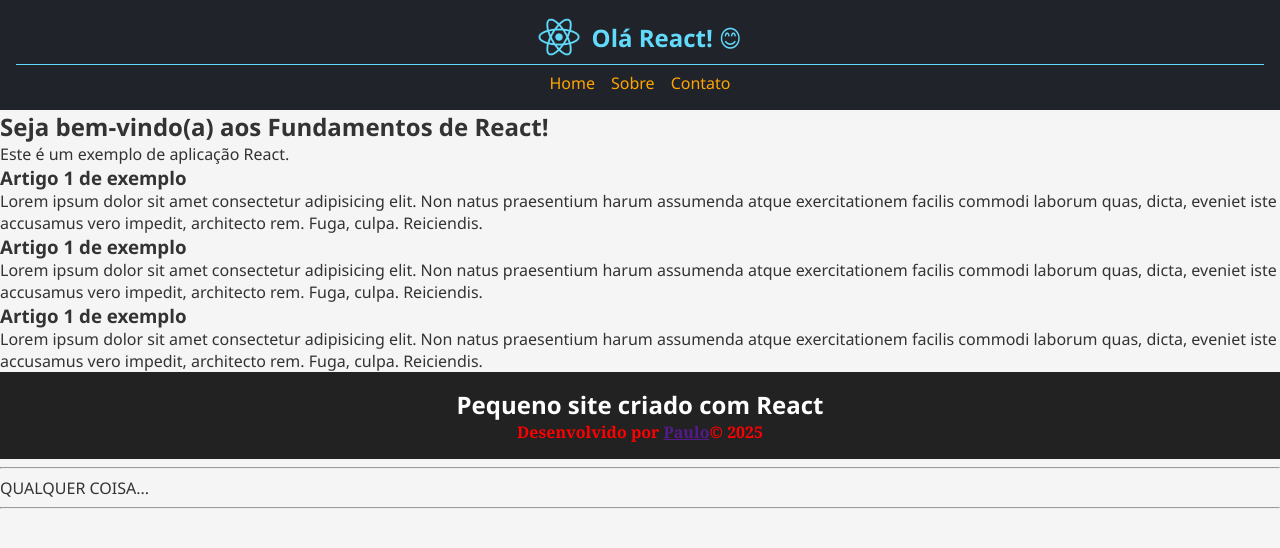
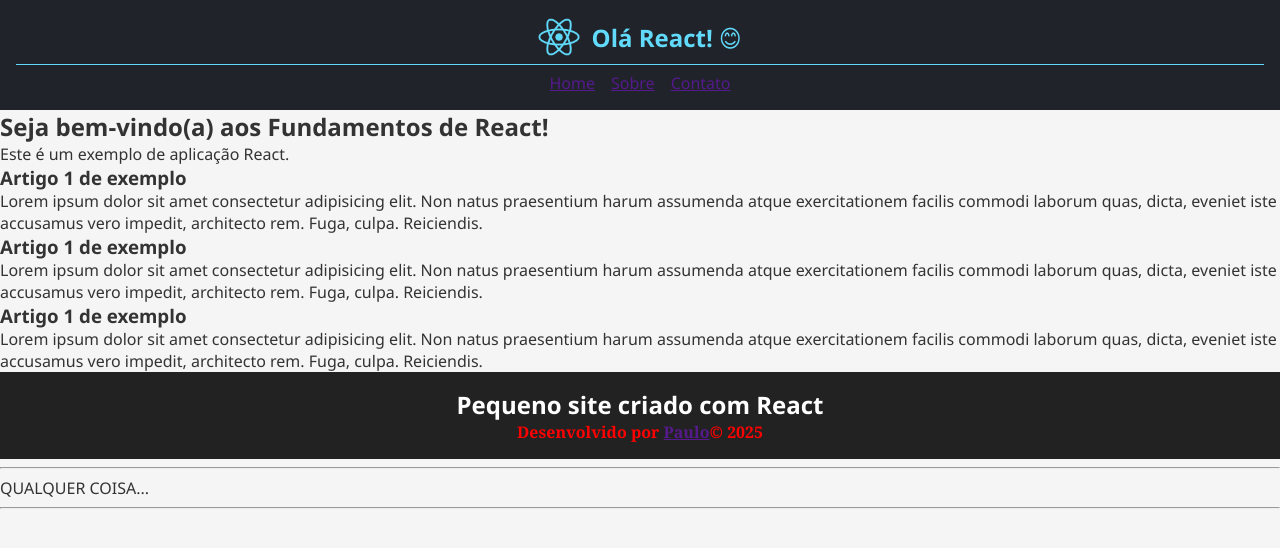
Before and after one commit to PauloHenrique00-tech/react-fundamentos, a React (Vite) app: page / in a window 1280 px wide. Shown: the top 548 px of the page. Built offline with nearby package versions, Linux system fonts and the light colour scheme.

Commit message:
Finaliza exercício de estilização do Menu

```diff
--- a/src/components/Cabecalho.module.css
+++ b/src/components/Cabecalho.module.css
@@ -9,10 +9,10 @@ de array com colchetes. */
   color: #61dafb;
   padding: 1rem;
 
-  a {
+  /* a {
     color: orange;
     text-decoration: none;
-  }
+  } */
 
   hr {
     border: none;
--- a/src/components/Menu.module.css
+++ b/src/components/Menu.module.css
@@ -3,8 +3,10 @@
   align-items: center;
   justify-content: center;
   gap: 1rem;
+  transition: transform 0.3s ease-in-out;
 }
 
 .link:hover {
   color: red;
+  transform: scale(1.2);
 }
```
